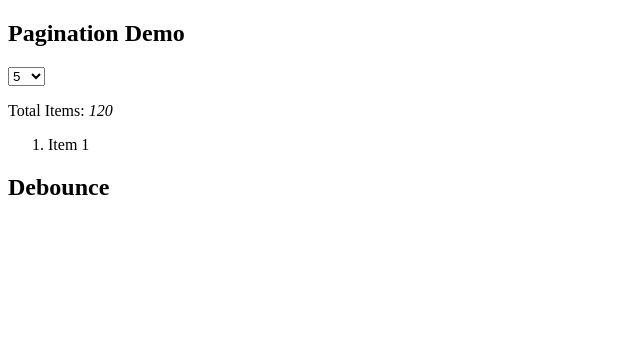
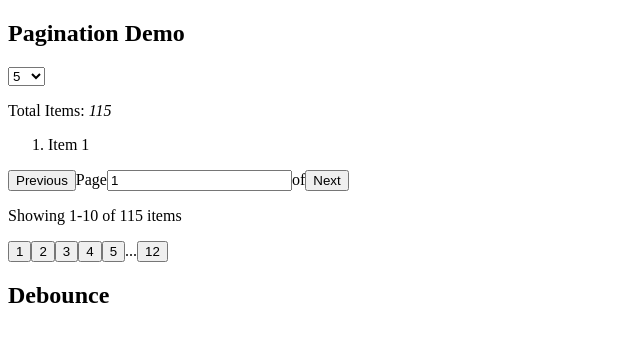
Before and after one commit to vbolden/Custom-hooks-lab3, a React (Vite) app: page / in a window 1280 px wide. Shown: the top 342 px of the page, without its empty margins (0-640 px from the left). Built offline with nearby package versions, Linux system fonts and the light colour scheme.

Commit message:
finished skeleton structure of UI

```diff
--- a/src/components/Pagination.tsx
+++ b/src/components/Pagination.tsx
@@ -1,8 +1,8 @@
-// import usePagination from "./usePagination";
+import usePagination from "./usePagination";
 
 function Pagination() {
     const items = [];
-    for(let i = 1; i < 101; i++) {
+    for(let i = 1; i < 116; i++) {
         items.push("Item " + i);
     }
 
@@ -16,13 +16,34 @@ function Pagination() {
                     <option value="20">20</option>
                 </select>
 
-                <p>Total Items: <em>120</em></p>
+                <p>Total Items: <em>115</em></p>
             </div>
 
-            <div>
+            <div className="items-list">
                 <ol>
                     <li>Item 1</li>
                 </ol>
+            </div>
+            <div className="page-controls">
+                <button>Previous</button>
+                <label htmlFor="">
+                    Page
+                    <input type="number" value={1} />
+                    of
+                </label>
+                <button>Next</button>
+            </div>
+            <div className="page-info">
+                <p>Showing 1-10 of 115 items</p>
+            </div>
+            <div className="page-numbers">
+                <button>1</button>
+                <button>2</button>
+                <button>3</button>
+                <button>4</button>
+                <button>5</button>
+                <span>...</span>
+                <button>12</button>
             </div>
 
         </div>
```
